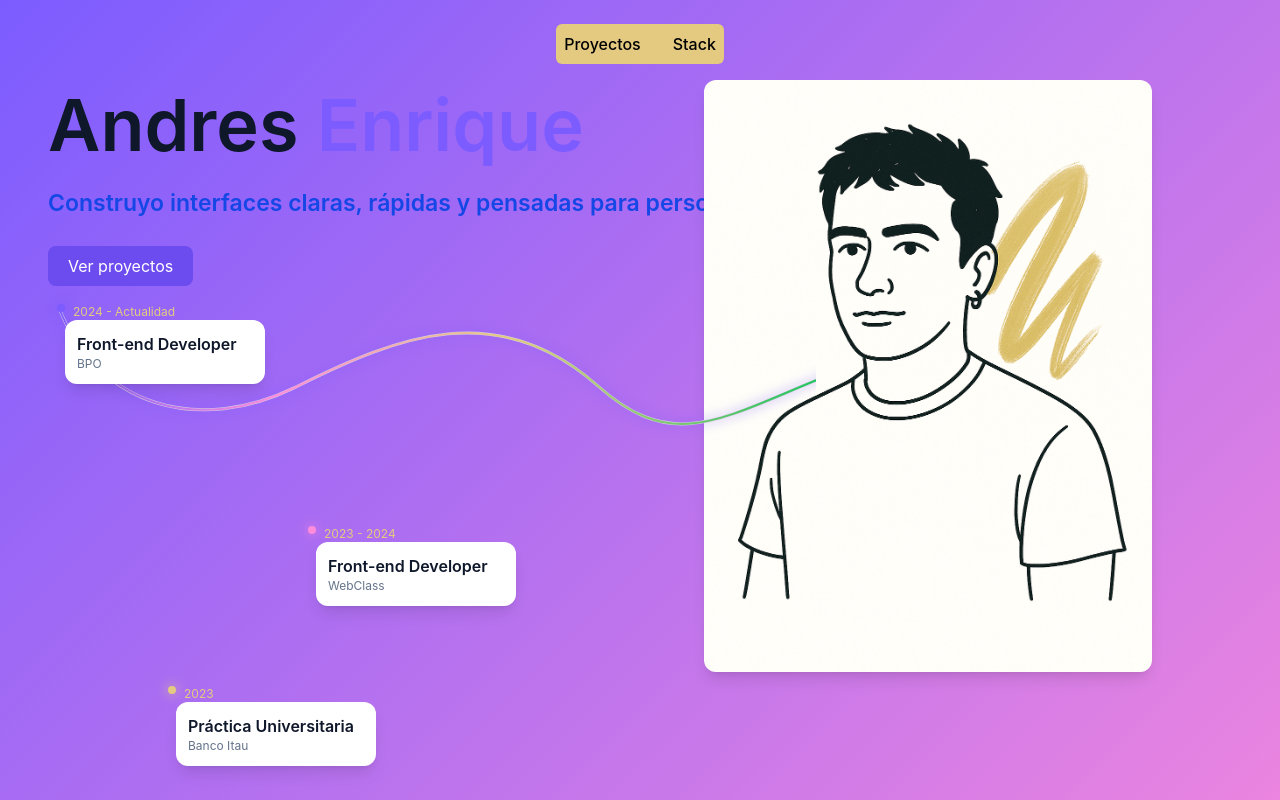
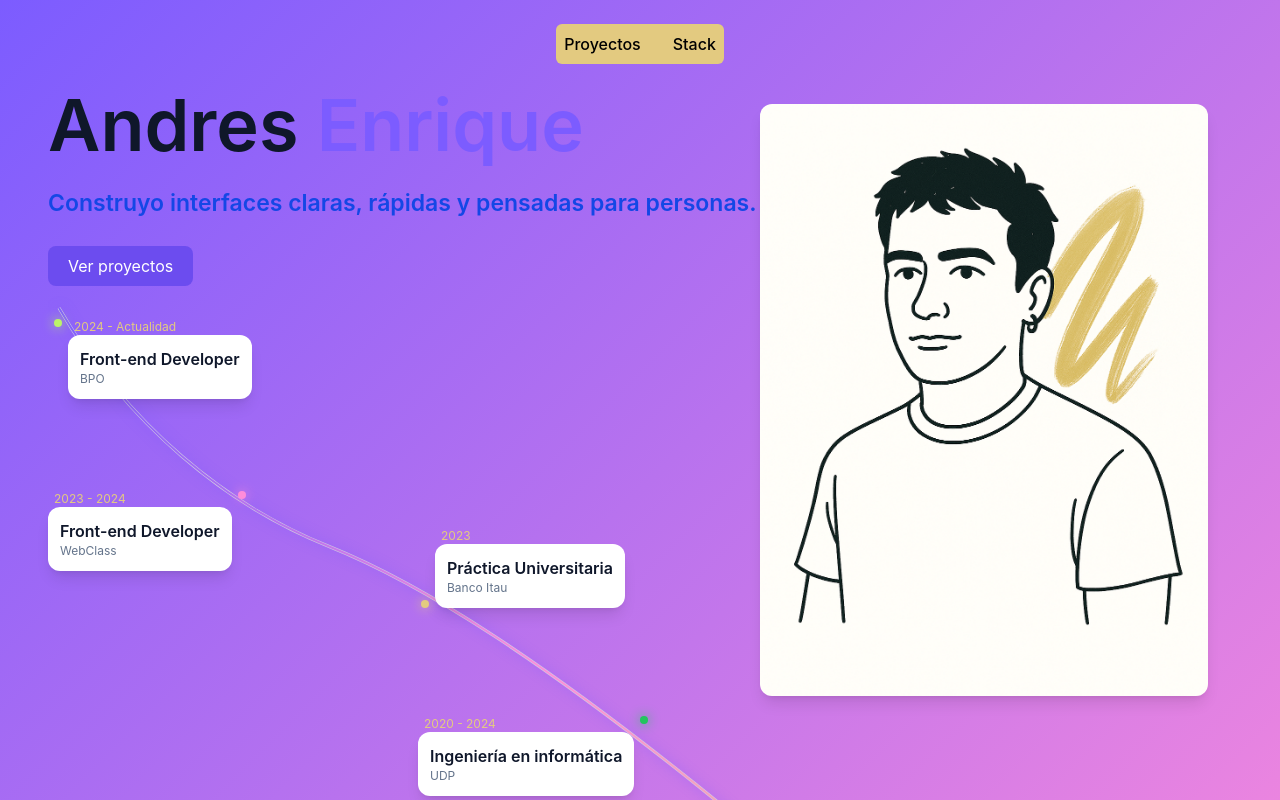
Before and after one commit to andreshf44/mi-portafolio, a React app: page / in a window 1280 px wide. Shown: the top 800 px of the page. Built offline with nearby package versions, Linux system fonts and the light colour scheme; the HTML template or start-up script is replaced by a standard one.

Commit message:
hero, linea de cv terminada

```diff
--- a/src/components/Hero.tsx
+++ b/src/components/Hero.tsx
@@ -6,7 +6,7 @@ export const Hero = () => {
   return (
     <section id="hero" className="justify-between min-h-screen flex px-6 md:px-12 pt-20 bg-hero-gradient bg-opacity-10">
 
-      <div className="max-w-3xl">
+      <div>
         <motion.h1
           initial={{ opacity: 0, y: 30 }}
           animate={{ opacity: 1, y: 0 }}
@@ -41,12 +41,11 @@ export const Hero = () => {
       </div>
 
         {/* Imagen */}
-      <div>
+      <div className="pt-6 absolute right-18">
         <motion.div
             initial={{ opacity: 0, y: 30 }}
             animate={{ opacity: 1, y: 0 }}
             transition={{ duration: 0.6 }}
-            className="w-full md:w-1/2 flex justify-center"
         >
             <img
             src={heroImage}
--- a/src/components/Timeline.tsx
+++ b/src/components/Timeline.tsx
@@ -5,41 +5,45 @@ const items = [
     title: "Front-end Developer",
     company: "BPO",
     date: "2024 - Actualidad",
-    x: 9,
-    y: 18,
-    color: "#7C5CFF",
+    x: 6,
+    y: 33,
+    color: "#bbf469",
   },
   {
     title: "Front-end Developer",
     company: "WebClass",
     date: "2023 - 2024",
-    x: 260,
-    y: 240,
+    x: 0,
+    y: 205,
     color: "#FF8CDA",
+    flexDirection: "row-reverse" as const,
   },
   {
     title: "Práctica Universitaria",
     company: "Banco Itau",
     date: "2023",
-    x: 120,
-    y: 400,
+    x: 373,
+    y: 242,
     color: "#e3ca80",
+    alginItems: "flex-end",
   },
   {
     title: "Ingeniería en informática",
     company: "UDP",
     date: "2020 - 2024",
-    x: 260,
-    y: 580,
+    x: 370,
+    y: 430,
     color: "#22c55e",
+    flexDirection: "row-reverse" as const,
   },
   {
     title: "Técnico programación",
     company: "UDP",
     date: "2020 - 2021",
-    x: 140,
-    y: 760,
+    x: 700,
+    y: 505,
     color: "#f97316",
+    alginItems: "center",
   },
 ];
 
@@ -77,10 +81,10 @@ export const Timeline = () => {
           {/* base */}
           <path
             d="
-            M11 22
-            C50 120, 150 150, 250 100
-            S450 11, 550 100
-            S700 100, 900 50
+              M11 22
+              C80 140, 180 220, 280 260
+              S500 380, 650 500
+              S800 650, 950 780
             "
             fill="none"
             stroke="#ddd"
@@ -90,10 +94,10 @@ export const Timeline = () => {
           {/* animada */}
           <path
             d="
-            M11 22
-            C50 120, 150 150, 250 100
-            S450 11, 550 100
-            S700 100, 900 50
+              M11 22
+              C80 140, 180 220, 280 260
+              S500 380, 650 500
+              S800 650, 950 780
             "
             fill="none"
             stroke="url(#gradient)"
@@ -125,12 +129,12 @@ export const Timeline = () => {
           return (
             <div
               key={index}
-              className={`absolute transition-all duration-700 flex ${
+              className={`gap-1.5 absolute transition-all duration-700 flex ${
                 visible
                   ? "opacity-100 translate-y-0 scale-100"
                   : "opacity-0 translate-y-10 scale-75"
               }`}
-              style={{ top: item.y, left: item.x }}
+              style={{ top: item.y, left: item.x, flexDirection: item.flexDirection, alignItems: item.alginItems }}
             >
               <div
                 className={`w-2 h-2 rounded-full transition-all duration-500 ${
@@ -142,8 +146,8 @@ export const Timeline = () => {
                 }}
               />
               <div>
-                <p className="text-xs text-accent ml-2">{item.date}</p>
-                <div className="bg-card p-3 rounded-xl shadow-lg w-[200px]">
+                <p className="pl-1.5 text-xs text-accent">{item.date}</p>
+                <div className="bg-card p-3 rounded-xl shadow-lg w-[auto]">
                   <p className="font-semibold text-text">{item.title}</p>
                   <p className="text-xs text-muted">{item.company}</p>
                 </div>
```
